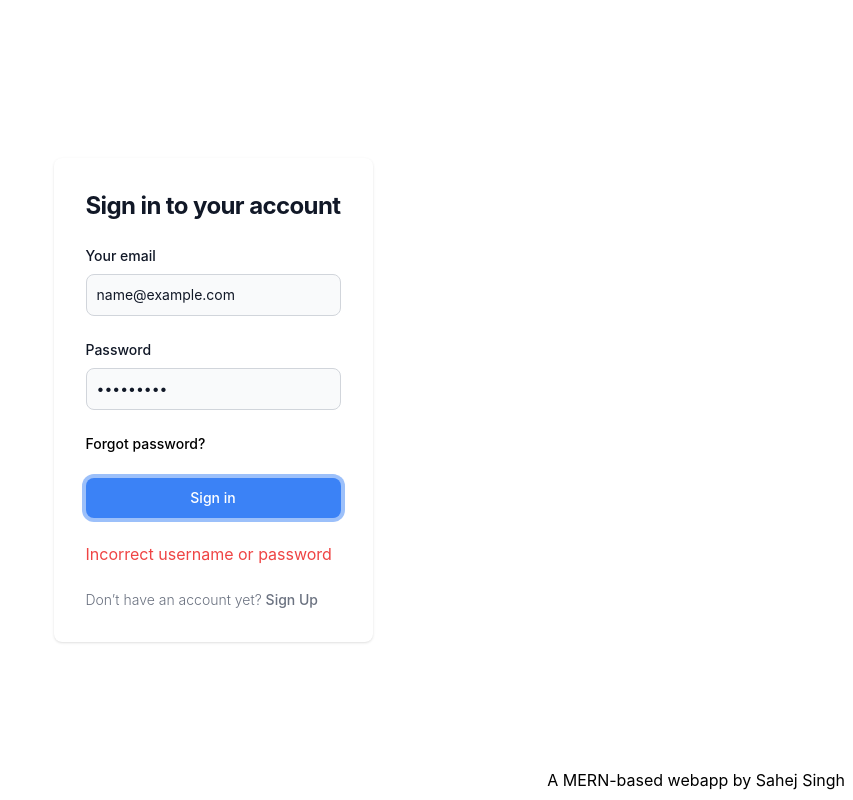
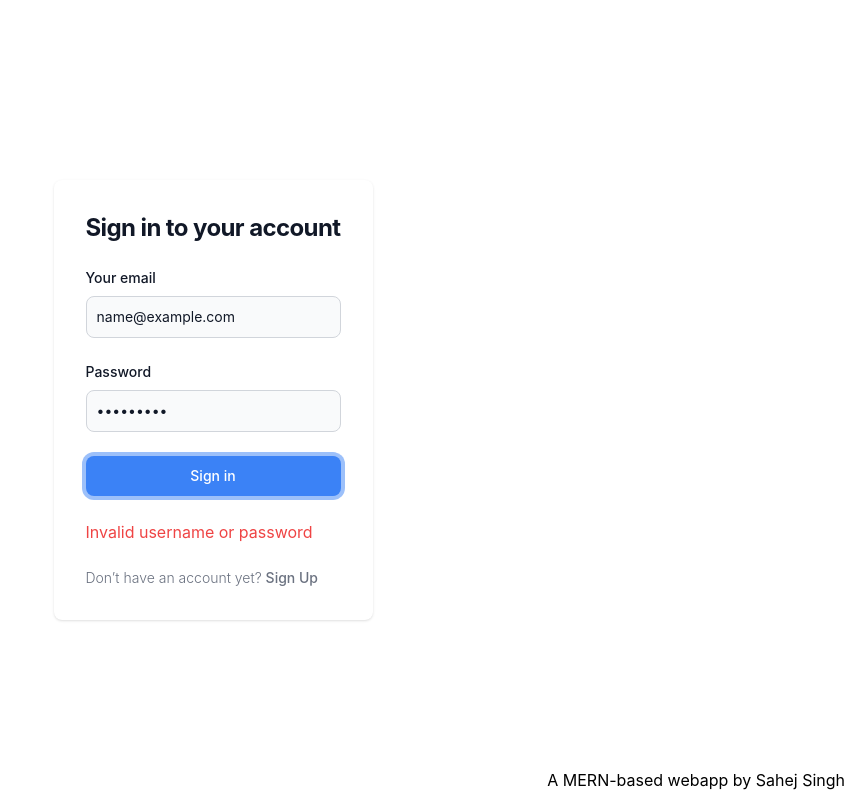
Before and after one commit to stsingh/eye-owe-you, a React (Create React App) app: page /login in a window 1280 px wide. Both pictures are taken after typing "name@example.com", "Sample123" into the empty fields and a click on the button "Sign in". Shown: the whole page, without its empty margins (427-1280 px from the left). Built offline with nearby package versions, Linux system fonts and the light colour scheme; no server answers.

Commit message:
Bug fixes

```diff
--- a/src/App.js
+++ b/src/App.js
@@ -21,7 +21,7 @@ function App() {
         setRecords(response.data);
       })
     }
-  }, [])
+  })
 
   async function addNewRecord(e) {
     const url = process.env.REACT_APP_API_URL + "/records";
@@ -91,6 +91,7 @@ function App() {
             $
               <input type="number"
                      min="0"
+                     step="0.01"
                      value={money}
                      onChange={ev => setMoney(ev.target.value)}
                      className="bg-gray-50 border border-gray-300 text-gray-900 text-md rounded-lg focus:ring-blue-500 focus:border-blue-500 inline-block w-fit p-2.5 dark:bg-gray-700 dark:border-gray-600 dark:placeholder-gray-400 dark:text-white dark:focus:ring-blue-500 dark:focus:border-blue-500"
--- a/src/Login.js
+++ b/src/Login.js
@@ -16,11 +16,15 @@ function Login() {
         if(validateFormInput()) {
             const data = {email, password};
             axios.post(process.env.REACT_APP_API_URL + "/login", data, {withCredentials:true}).then((response) => {
-                user.setEmail(response.data.email);
-                setEmail('');
-                setPassword('');
-                setLoginError(false);
-                navigate('/')
+                if(response.headers["content-length"] > 10) {
+                    navigate('/')
+                    user.setEmail(response.data.email);
+                    setEmail('');
+                    setPassword('');
+                    setLoginError(false);
+                } else {
+                    setLoginError(true);
+                }
             }).catch(() => {
                 setLoginError(true);
             })
@@ -61,12 +65,10 @@ function Login() {
                       <label htmlFor="password" className="block mb-2 text-sm font-medium text-gray-900 dark:text-white">Password</label>
                       <input type="password" name="password" id="password" value={password} onChange={e => {setPassword(e.target.value)}} placeholder="••••••••" className="bg-gray-50 border border-gray-300 text-gray-900 sm:text-sm rounded-lg focus:ring-primary-600 focus:border-primary-600 block w-full p-2.5 dark:bg-gray-700 dark:border-gray-600 dark:placeholder-gray-400 dark:text-white dark:focus:ring-blue-500 dark:focus:border-blue-500" required=""/>
                   </div>
-                  <div className="flex items-center justify-between">
-                      <a href="#" className="text-sm font-medium text-primary-600 hover:underline dark:text-white">Forgot password?</a>
-                  </div>
+
                   <button type="submit" className="bg-blue-500 hover:bg-blue-700 text-white font-bold py-2 px-4 rounded-full w-full text-white bg-primary-600 hover:bg-primary-700 focus:ring-4 focus:outline-none focus:ring-primary-300 font-medium rounded-lg text-sm px-5 py-2.5 text-center dark:bg-primary-600 dark:hover:bg-primary-700 dark:focus:ring-primary-800">Sign in</button>
                   {loginError && (
-                    <div className="text-red-500">Incorrect username or password</div>
+                    <div className="text-red-500">Invalid username or password</div>
                   )}
                   <p className="text-sm font-light text-gray-500 dark:text-gray-400">
                       Don’t have an account yet? <span className="font-medium text-primary-600 hover:underline dark:text-primary-500"><Link to="/register">Sign Up</Link></span>
```
Also changed, not shown: 1 other file (tests, documents, lock files or other folders).
